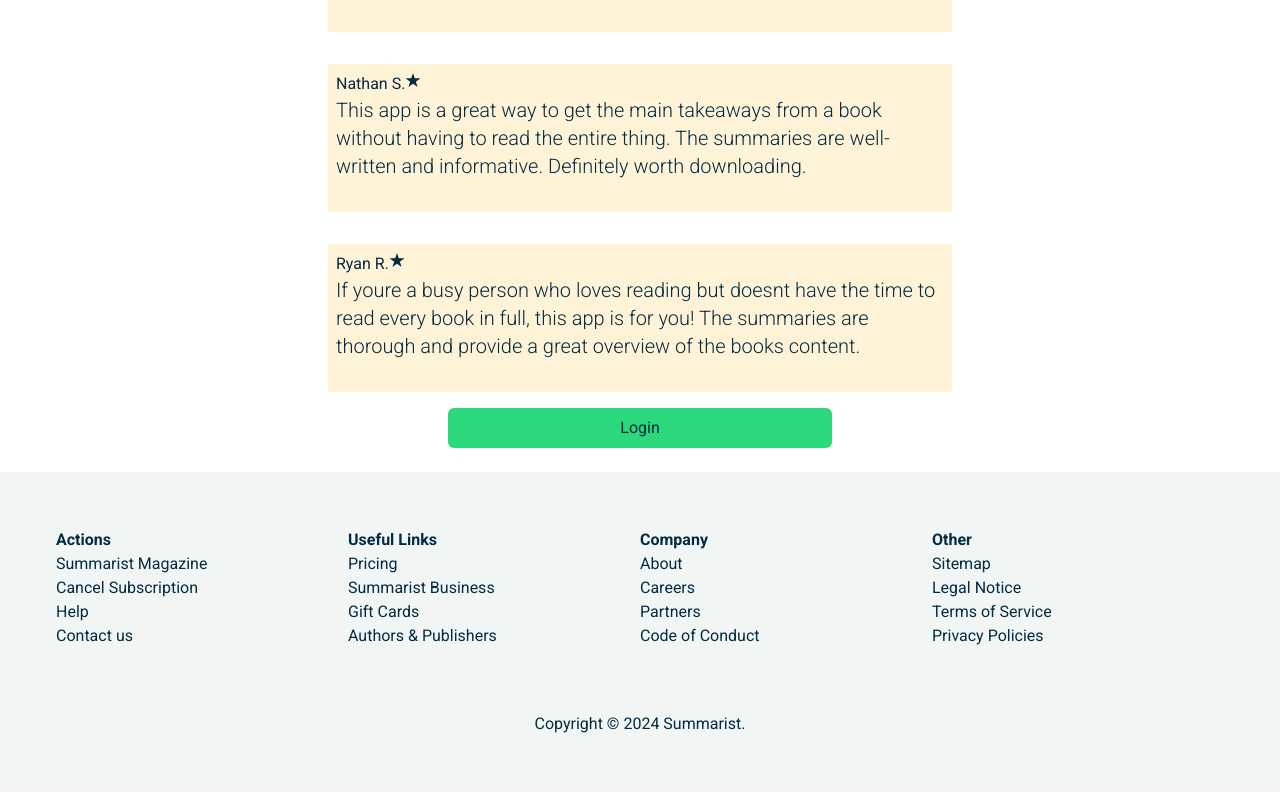
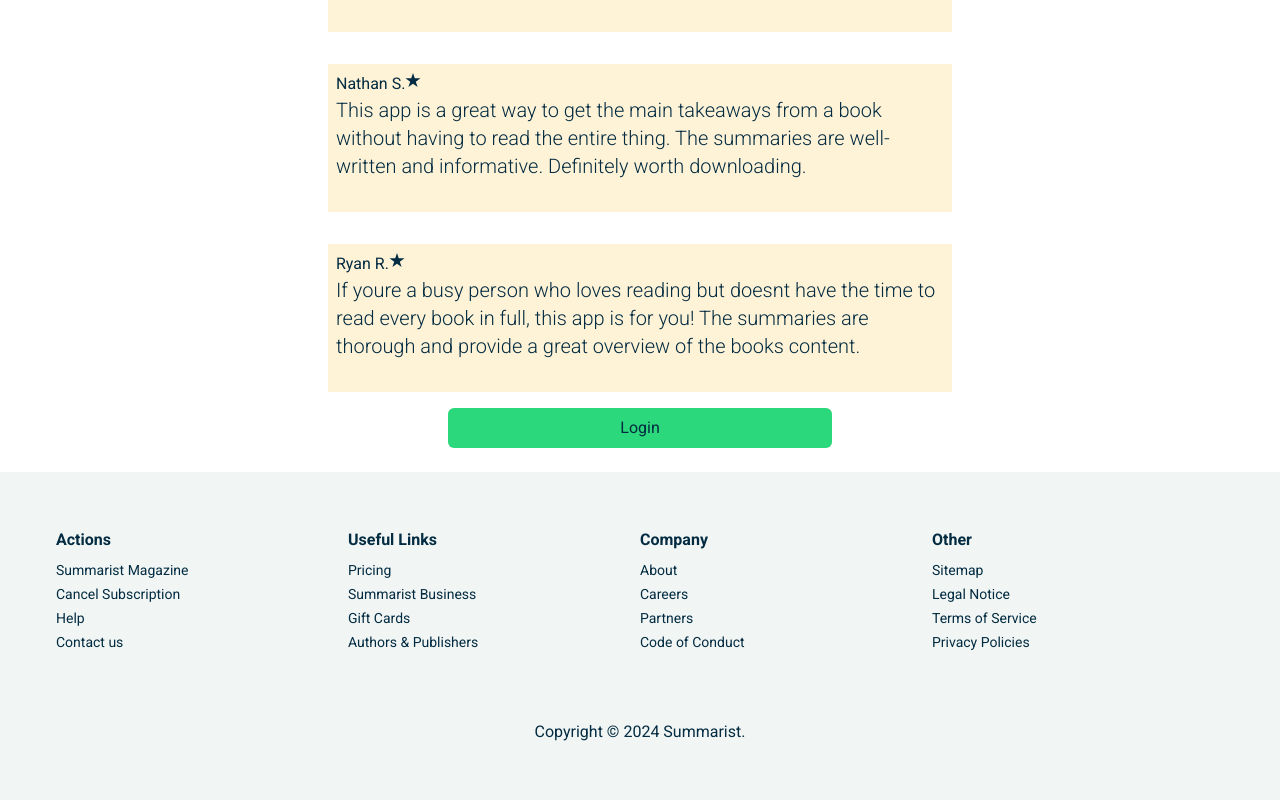
Before and after one commit to WilliamGiammona/summary-app, a Next.js app: page / in a window 1280 px wide. Shown: the part 2059-2859 px from the top of the page. Built offline with nearby package versions, Linux system fonts and the light colour scheme.

Commit message:
finished links

```diff
--- a/app/components/Footer.tsx
+++ b/app/components/Footer.tsx
@@ -6,38 +6,58 @@ const Footer = () => {
       <div className="flex w-full mb-16">
         <div className="w-1/4">
           <ul className="flex flex-col">
-            <li className="font-bold">Actions</li>
-            <li>Summarist Magazine</li>
-            <li>Cancel Subscription</li>
-            <li>Help</li>
-            <li>Contact us</li>
+            <li className="font-bold mb-2">Actions</li>
+            <li className="text-sm mb-1 hover:cursor-not-allowed">
+              Summarist Magazine
+            </li>
+            <li className="text-sm mb-1 hover:cursor-not-allowed">
+              Cancel Subscription
+            </li>
+            <li className="text-sm mb-1 hover:cursor-not-allowed">Help</li>
+            <li className="text-sm mb-1 hover:cursor-not-allowed">
+              Contact us
+            </li>
           </ul>
         </div>
         <div className="w-1/4">
           <ul className="flex flex-col">
-            <li className="font-bold">Useful Links</li>
-            <li>Pricing</li>
-            <li>Summarist Business</li>
-            <li>Gift Cards</li>
-            <li>Authors & Publishers</li>
+            <li className="font-bold mb-2">Useful Links</li>
+            <li className="text-sm mb-1 hover:cursor-not-allowed">Pricing</li>
+            <li className="text-sm mb-1 hover:cursor-not-allowed">
+              Summarist Business
+            </li>
+            <li className="text-sm mb-1 hover:cursor-not-allowed">
+              Gift Cards
+            </li>
+            <li className="text-sm mb-1 hover:cursor-not-allowed">
+              Authors & Publishers
+            </li>
           </ul>
         </div>
         <div className="w-1/4">
           <ul className="flex flex-col">
-            <li className="font-bold">Company</li>
-            <li>About</li>
-            <li>Careers</li>
-            <li>Partners</li>
-            <li>Code of Conduct</li>
+            <li className="font-bold mb-2">Company</li>
+            <li className="text-sm mb-1 hover:cursor-not-allowed">About</li>
+            <li className="text-sm mb-1 hover:cursor-not-allowed">Careers</li>
+            <li className="text-sm mb-1 hover:cursor-not-allowed">Partners</li>
+            <li className="text-sm mb-1 hover:cursor-not-allowed">
+              Code of Conduct
+            </li>
           </ul>
         </div>
         <div className="w-1/4">
           <ul className="flex flex-col">
-            <li className="font-bold">Other</li>
-            <li>Sitemap</li>
-            <li>Legal Notice</li>
-            <li>Terms of Service</li>
-            <li>Privacy Policies</li>
+            <li className="font-bold mb-2">Other</li>
+            <li className="text-sm mb-1 hover:cursor-not-allowed">Sitemap</li>
+            <li className="text-sm mb-1 hover:cursor-not-allowed">
+              Legal Notice
+            </li>
+            <li className="text-sm mb-1 hover:cursor-not-allowed">
+              Terms of Service
+            </li>
+            <li className="text-sm mb-1 hover:cursor-not-allowed">
+              Privacy Policies
+            </li>
           </ul>
         </div>
       </div>
```
